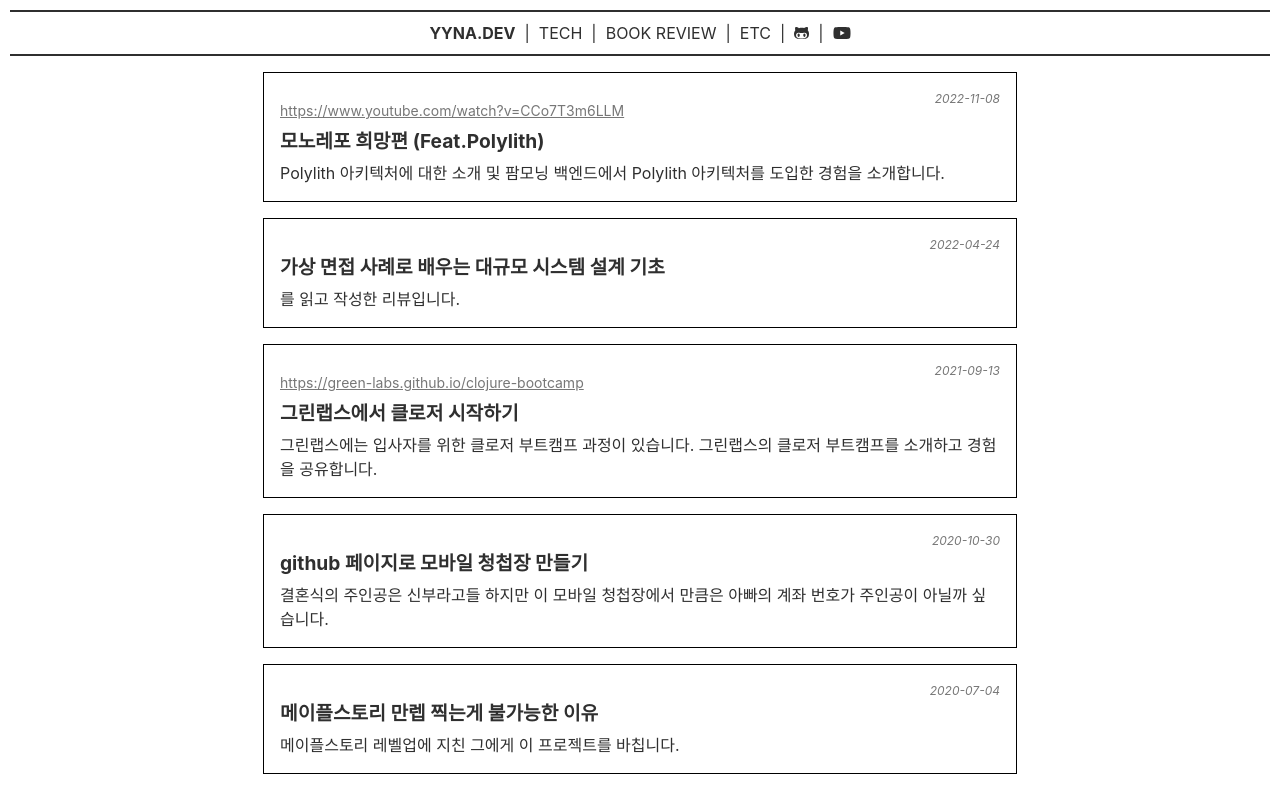
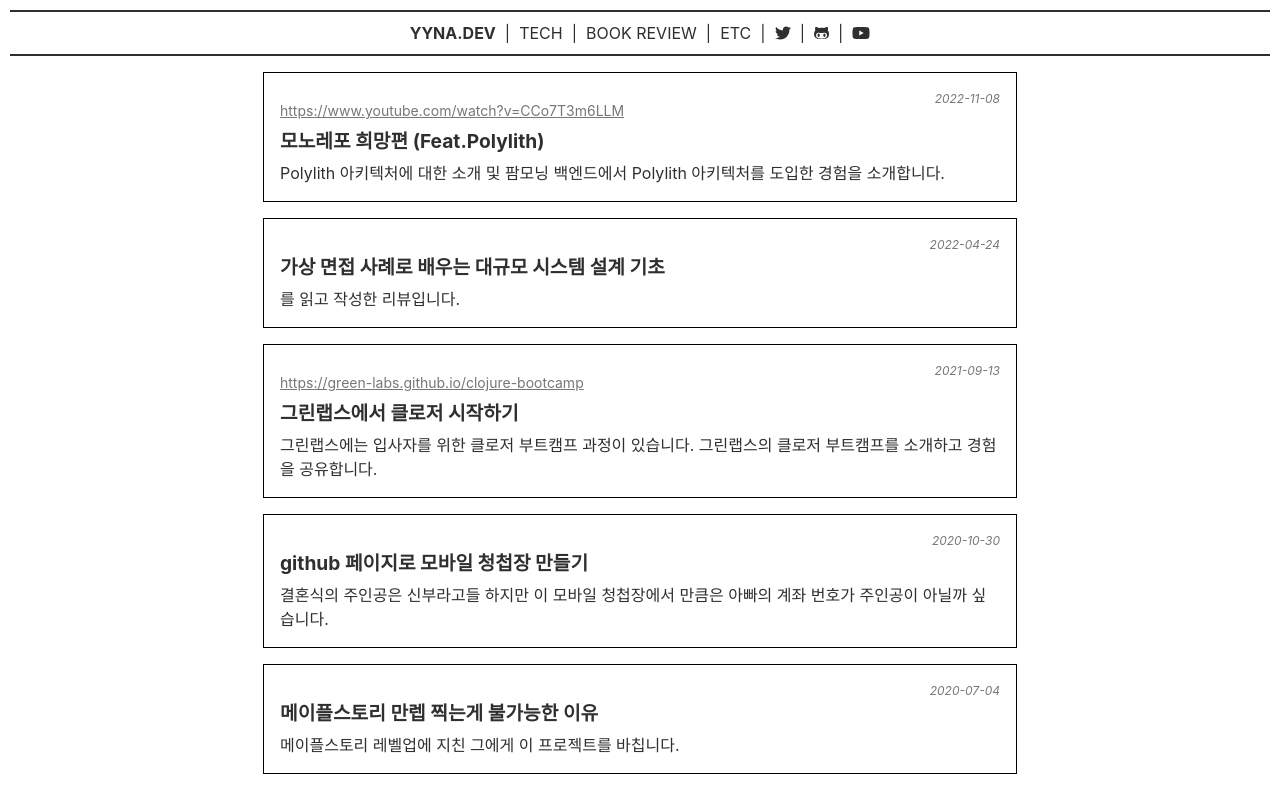
Before and after one commit to yyna/yyna-dev-blog, a Gatsby site: page / in a window 1280 px wide. Shown: the top 787 px of the page. Built offline with nearby package versions, Linux system fonts and the light colour scheme; Gatsby itself is replaced by a stand-in of ours; some packages are replaced by stand-ins of ours.

Commit message:
add twitter

```diff
--- a/src/components/Layout/index.js
+++ b/src/components/Layout/index.js
@@ -2,7 +2,11 @@ import React from 'react';
 import * as styles from './Layout.module.css';
 import { Link } from 'gatsby';
 import { FontAwesomeIcon } from '@fortawesome/react-fontawesome';
-import { faGithubAlt, faYoutube } from '@fortawesome/free-brands-svg-icons';
+import {
+  faGithubAlt,
+  faYoutube,
+  faTwitter,
+} from '@fortawesome/free-brands-svg-icons';
 
 export default function Layout({ children }) {
   return (
@@ -26,6 +30,15 @@ export default function Layout({ children }) {
           </Link>
           |
           <a
+            href="https://twitter.com/yyna_x"
+            target="_blank"
+            rel="noreferrer"
+            className={styles.category}
+          >
+            <FontAwesomeIcon icon={faTwitter} />
+          </a>
+          |
+          <a
             href="https://github.com/yyna"
             target="_blank"
             rel="noreferrer"
@@ -35,7 +48,7 @@ export default function Layout({ children }) {
           </a>
           |
           <a
-            href="https://www.youtube.com/channel/UCem7OmBp_gO16Qexz5FRh5w"
+            href="https://www.youtube.com/@yyna"
             target="_blank"
             rel="noreferrer"
             className={styles.category}
```
